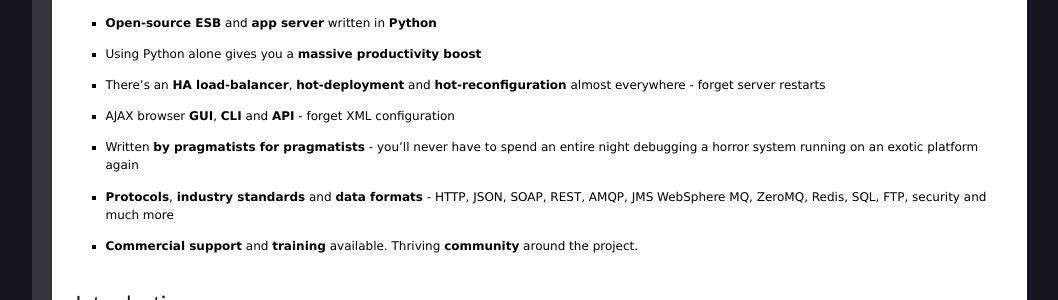
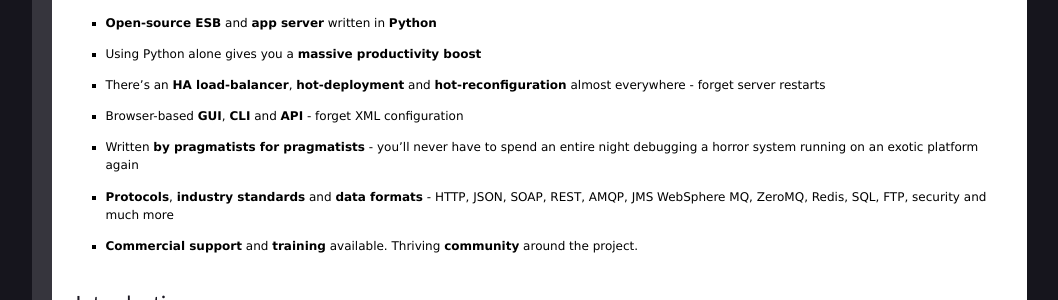
Before and after one commit to rfdiazpr/zato-docs, a Sphinx documentation site: the page built from sphinx/index.txt, in a window 1280 px wide and 900 px high, scrolled down 303 px. Shown: the part 151-451 px from the top of the window, without its empty margins (111-1169 px from the left). Built offline with Sphinx 7.4.7, drawn with Linux system fonts in a browser that asks for light colours.

Commit message:
Now I think the wording is correct

```diff
--- a/sphinx/index.txt
+++ b/sphinx/index.txt
@@ -31,7 +31,7 @@
 * There's an **HA load-balancer**, **hot-deployment** and **hot-reconfiguration** almost everywhere -
   forget server restarts
 
-* AJAX browser **GUI**, **CLI** and **API** - forget XML configuration
+* Browser-based **GUI**, **CLI** and **API** - forget XML configuration
 
 * Written **by pragmatists for pragmatists** - you'll never have to spend an entire
   night debugging a horror system running on an exotic platform again
```
